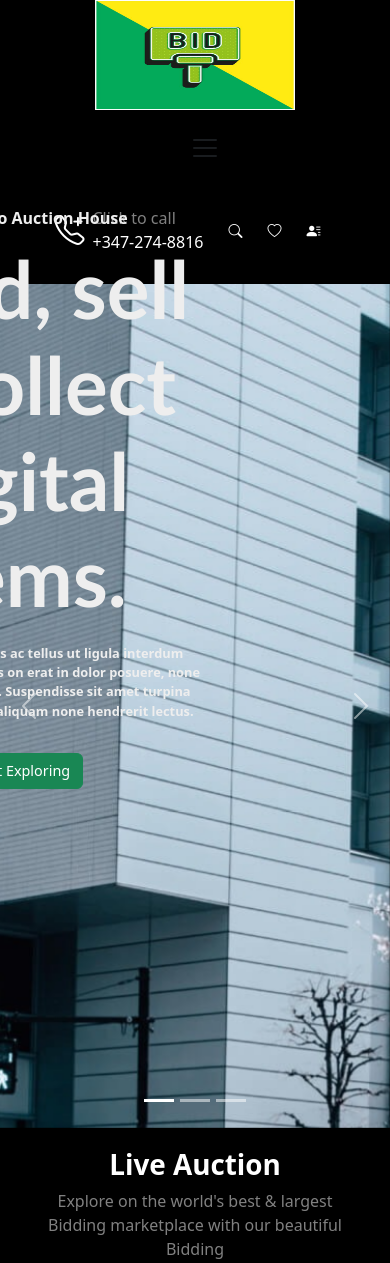
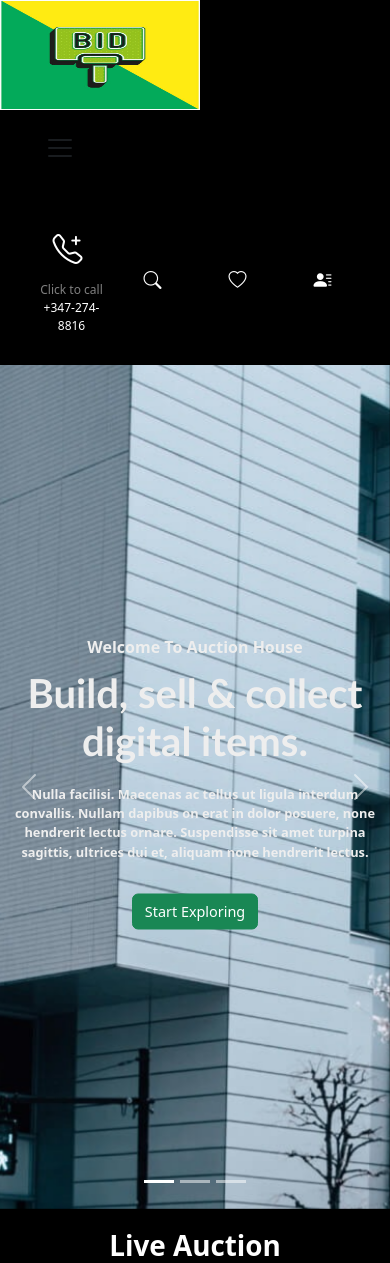
Before and after one commit to usmanali96/OAS---Copy, a Django app: page / in a window 390 px wide; the page is wider, and only the part inside the window is pictured. Shown: the part 166-1429 px from the top of that part. Run offline with Django 5.2, Linux system fonts and the light colour scheme; data that the repository does not hold is empty.

Commit message:
Responsive

```diff
--- a/oas-env/oas/static/CSS/styleapp.css
+++ b/oas-env/oas/static/CSS/styleapp.css
@@ -72,6 +72,14 @@ body{
   margin-left: 20px;
 }
 
+.navbar-nav {
+  gap: 20px;
+}
+
+.nav-item {
+  margin: 0 10px;
+}
+
 .nav-3 ul {
   display: flex;
   list-style: none;
@@ -80,45 +88,88 @@ body{
   align-items: center;
   gap: 10px;
 }
-.nav-3 ul li a {
+.nav-3 ul li{
+  list-style: none;
+}
+.nav-3 .d-flex a {
   text-decoration: none;
   color: white;
   font-weight: 100;
 }
+.nav-3 .ms-2 p {
+  margin: 0;
+  font-size: 14px;
+}
+
 .navbar ul li a:hover {
   color: darkgreen;
   font-weight: bolder;
 }
 
 
-/* Responsive styling */
+
+/* Media queries for mobile responsiveness */
 @media (max-width: 768px) {
   .mid-bar-inner {
     flex-direction: column;
-    align-items: center;
+    align-items: flex-start;
   }
 
   .header-logo {
     margin-bottom: 10px;
   }
 
+  .navbar-container {
+    width: 100%;
+    margin-bottom: 10px;
+  }
+
+  .nav-3 {
+    width: 100%;
+    display: flex;
+    justify-content: flex-start;
+    margin-top: 10px;
+  }
+
   .nav-3 ul {
-    justify-content: center;
+    justify-content: space-between;
+    width: 100%;
+  }
+
+  .nav-3 ul li {
+    flex: 1;
+    text-align: center;
+  }
+
+  .nav-3 i {
+    font-size: 20px;
   }
 }
 
+/* Media query for even smaller screens */
 @media (max-width: 480px) {
   .nav-3 ul li {
-    margin-right: 10px;
+    flex-direction: column;
+    gap: 10px;
   }
 
-  .nav-3 ul li a {
-    font-size: 14px;
+  .navbar-nav {
+    gap: 10px;
+    flex-direction: column;
+  }
+
+  .nav-3 i {
+    font-size: 18px;
+  }
+
+  .nav-3 .ms-2 p {
+    font-size: 12px;
+    color: white;
   }
 }
-.nav-3 ul li {
-  margin-right: 15px;
-}
+
+
+
 
 
   .carousel-wrap {
@@ -162,49 +213,45 @@ body{
 }
 
 
-
 .main-banner-content {
   position: absolute;
   max-width: 760px;
-  margin-left: auto;
-  margin-right: auto;
   top: 50%;
   left: 50%;
-  transform: translate(-370px, -50px);
+  transform: translate(-50%, -50%);
   color: white;
   text-align: center;
   z-index: 9;
   width: 100%;
 }
-.main-banner-content-inner{
+
+.main-banner-content-inner {
   font-size: 1.5rem;
   font-weight: 600;
   color: #eee;
   font-family: var(--font-secondary);
   margin-bottom: 10px;
   display: block;
-
-}
-.main-banner-content-inner h2{
-font-family:'Trebuchet MS', 'Lucida Sans Unicode', 'Lucida Grande', 'Lucida Sans', Arial, sans-serif ;
-}
-#main-heading{
-font-size: 80px;
 }
 
-.main-banner-content-inner #btn1:hover{
-transform: scale(1.1);
+.main-banner-content-inner h2 {
+  font-family: 'Trebuchet MS', 'Lucida Sans Unicode', 'Lucida Grande', 'Lucida Sans', Arial, sans-serif;
+  font-size: 2.5rem;
+  margin-bottom: 20px;
+}
+
+#main-heading {
+  font-size: 80px;
+}
+
+.main-banner-content-inner #btn1:hover {
+  transform: scale(1.1);
 }
 
 .main-banner-content-inner span {
   font-size: 1.5rem;
   display: block;
   margin-bottom: 10px;
-}
-
-.main-banner-content-inner h2 {
-  font-size: 2.5rem;
-  margin-bottom: 20px;
 }
 
 .main-banner-content-inner p {
@@ -217,7 +264,12 @@ transform: scale(1.1);
   padding: 10px 20px;
 }
 
+/* Responsive Styles */
 @media (max-width: 768px) {
+  #main-heading {
+    font-size: 60px;
+  }
+
   .main-banner-content-inner span {
     font-size: 1.2rem;
   }
@@ -237,6 +289,10 @@ transform: scale(1.1);
 }
 
 @media (max-width: 480px) {
+  #main-heading {
+    font-size: 40px;
+  }
+
   .main-banner-content-inner span {
     font-size: 1rem;
   }
@@ -255,15 +311,28 @@ transform: scale(1.1);
   }
 }
 
-/* Set container to relative to ensure overlay positioning works */
+/* Ensure container's relative positioning for absolute elements inside */
 .container {
   position: relative;
 }
+
+/* Set carousel image to cover the full height and width of the viewport */
+.carousel-inner img {
+  object-fit: cover;
+  height: 100vh;
+  width: 100%;
+}
+
 
 .carousel-inner img {
   object-fit: cover;
   height: 100vh;
 }
+
+
+
+
+
 
 
 
--- a/oas-env/oas/templates/header.html
+++ b/oas-env/oas/templates/header.html
@@ -55,7 +55,7 @@
                 <div class="navbar-container">
                   <nav class="navbar navbar-expand-lg">
                     <div class="container-fluid">
-                      <button class="navbar-toggler" type="button" data-bs-toggle="offcanvas" data-bs-target="#offcanvasNavbar" aria-controls="offcanvasNavbar" aria-label="Toggle navigation">
+                      <button class="navbar-toggler" type="button" data-bs-toggle="offcanvas" data-bs-target="#offcanvasNavbar" aria-controls="offcanvasNavbar" aria-label="Toggle navigation" style="color: white;">
                         <span class="navbar-toggler-icon"></span>
                       </button>
                       <div class="offcanvas offcanvas-end" tabindex="-1" id="offcanvasNavbar" aria-labelledby="offcanvasNavbarLabel">
--- a/oas-env/oas/templates/index.html
+++ b/oas-env/oas/templates/index.html
@@ -6,6 +6,15 @@
 
 <body>
   <main>
+    <div id="carouselExampleIndicators" class="carousel slide">
+      <div class="carousel-indicators">
+        <button type="button" data-bs-target="#carouselExampleIndicators" data-bs-slide-to="0" class="active" aria-current="true" aria-label="Slide 1"></button>
+        <button type="button" data-bs-target="#carouselExampleIndicators" data-bs-slide-to="1" aria-label="Slide 2"></button>
+        <button type="button" data-bs-target="#carouselExampleIndicators" data-bs-slide-to="2" aria-label="Slide 3"></button>
+      </div>
+      <div class="carousel-inner">
+        <div class="carousel-item active">
+          <img src="{% static 'img/banner-bg1.jpg' %}" class="d-block w-100" alt="..." />
           <div class="main-banner-content">
             <div class="container">
               <div class="main-banner-content-inner">
@@ -17,81 +26,48 @@
                   ornare. Suspendisse sit amet turpina sagittis, ultrices dui et,
                   aliquam none hendrerit lectus.
                 </p>
-          <button id="btn1" class="btn btn-success btn-1">
-            Start Exploring
-          </button>
+                <button id="btn1" class="btn btn-success btn-1">Start Exploring</button>
               </div>
-        <!-- /.banner1-content-inner -->
             </div>
-      <!-- /.container -->
           </div>
-    <!-- /.banner-1-content -->
-
-    <div id="carouselExampleIndicators" class="carousel slide">
-      <div class="carousel-indicators">
-        <button
-          type="button"
-          data-bs-target="#carouselExampleIndicators"
-          data-bs-slide-to="0"
-          class="active"
-          aria-current="true"
-          aria-label="Slide 1"
-        ></button>
-        <button
-          type="button"
-          data-bs-target="#carouselExampleIndicators"
-          data-bs-slide-to="1"
-          aria-label="Slide 2"
-        ></button>
-        <button
-          type="button"
-          data-bs-target="#carouselExampleIndicators"
-          data-bs-slide-to="2"
-          aria-label="Slide 3"
-        ></button>
-      </div>
-      <div class="carousel-inner">
-        <div class="carousel-item active">
-          <img
-            src="{% static 'img/banner-bg1.jpg' %}"
-            class="d-block w-100"
-            alt="..."
-          />
         </div>
         <div class="carousel-item">
-          <img
-            src="{% static 'img/car2.jpg' %}"
-            class="d-block w-100"
-            alt="..."
-          />
+          <img src="{% static 'img/car2.jpg' %}" class="d-block w-100" alt="..." />
+          <div class="main-banner-content">
+            <span>Welcome To Auction House</span>
+            <h2 id="main-heading"><b>Build, sell & collect digital items.</b></h2>
+            <p>
+              Nulla facilisi. Maecenas ac tellus ut ligula interdum convallis.
+              Nullam dapibus on erat in dolor posuere, none hendrerit lectus
+              ornare. Suspendisse sit amet turpina sagittis, ultrices dui et,
+              aliquam none hendrerit lectus.
+            </p>
+            <button id="btn1" class="btn btn-success btn-1">Start Exploring</button></div>
         </div>
         <div class="carousel-item">
-          <img
-            src="{% static 'img/car3.jpg' %}"
-            class="d-block w-100"
-            alt="..."
-          />
+          <img src="{% static 'img/car3.jpg' %}" class="d-block w-100" alt="..." />
+          <div class="main-banner-content">
+            <span>Welcome To Auction House</span>
+            <h2 id="main-heading"><b>Build, sell & collect digital items.</b></h2>
+            <p>
+              Nulla facilisi. Maecenas ac tellus ut ligula interdum convallis.
+              Nullam dapibus on erat in dolor posuere, none hendrerit lectus
+              ornare. Suspendisse sit amet turpina sagittis, ultrices dui et,
+              aliquam none hendrerit lectus.
+            </p>
+            <button id="btn1" class="btn btn-success btn-1">Start Exploring</button></div>
         </div>
       </div>
-      <button
-        class="carousel-control-prev"
-        type="button"
-        data-bs-target="#carouselExampleIndicators"
-        data-bs-slide="prev"
-      >
+      <button class="carousel-control-prev" type="button" data-bs-target="#carouselExampleIndicators" data-bs-slide="prev">
         <span class="carousel-control-prev-icon" aria-hidden="true"></span>
         <span class="visually-hidden">Previous</span>
       </button>
-      <button
-        class="carousel-control-next"
-        type="button"
-        data-bs-target="#carouselExampleIndicators"
-        data-bs-slide="next"
-      >
+      <button class="carousel-control-next" type="button" data-bs-target="#carouselExampleIndicators" data-bs-slide="next">
         <span class="carousel-control-next-icon" aria-hidden="true"></span>
         <span class="visually-hidden">Next</span>
       </button>
     </div>
+
 
     <div class="product-content d-flex">
       <div class="container">
```
Lines whose indentation alone changed are shown as unchanged.
